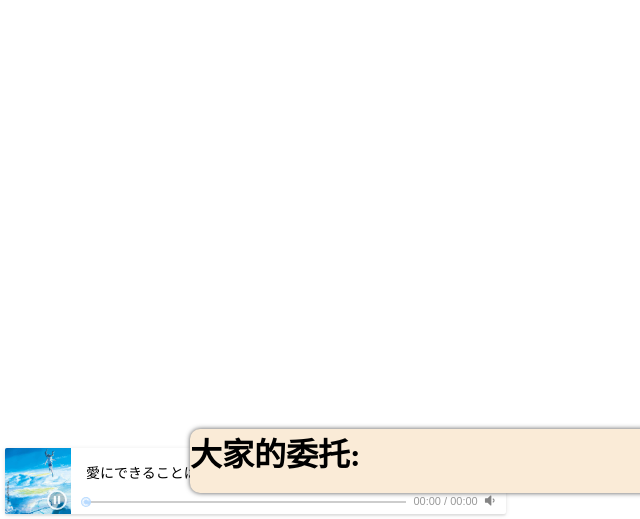
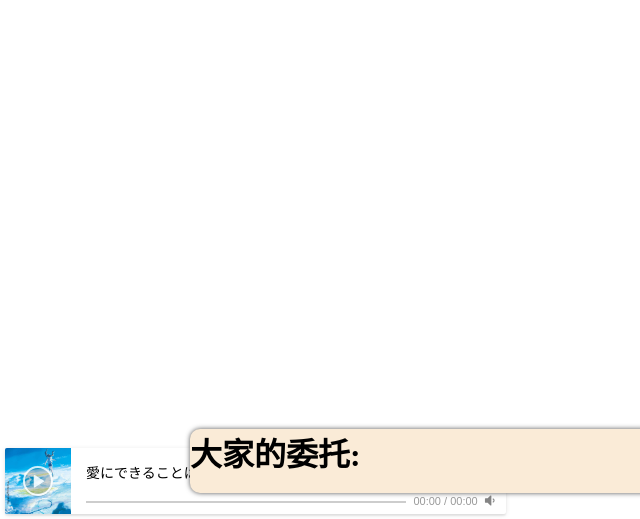
Before and after one commit to waterhydroxyl/waterhydroxyl.github.io, a plain HTML site: page index.html in a window 1280 px wide. Shown: the part 281-800 px from the top of the page, 0-640 px from the left. Drawn offline with Linux system fonts and the light colour scheme.

Commit message:
Update index.html

```diff
--- a/index.html
+++ b/index.html
@@ -168,8 +168,6 @@
 </body>
 <script>
   const ap = new APlayer({
-    autoplay: true,
-
     container: document.getElementById('aplayer'),
     audio: [{
 
```
